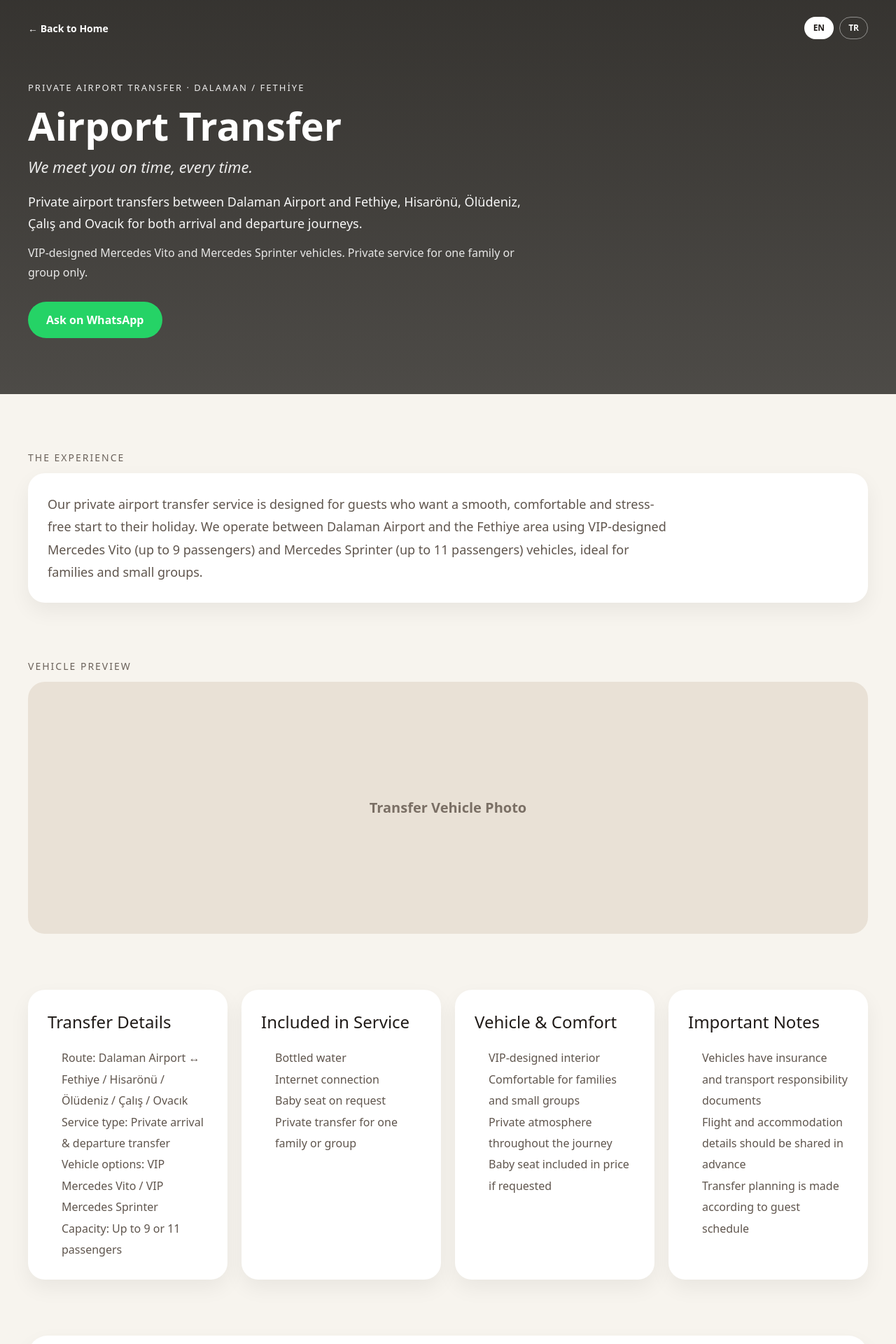
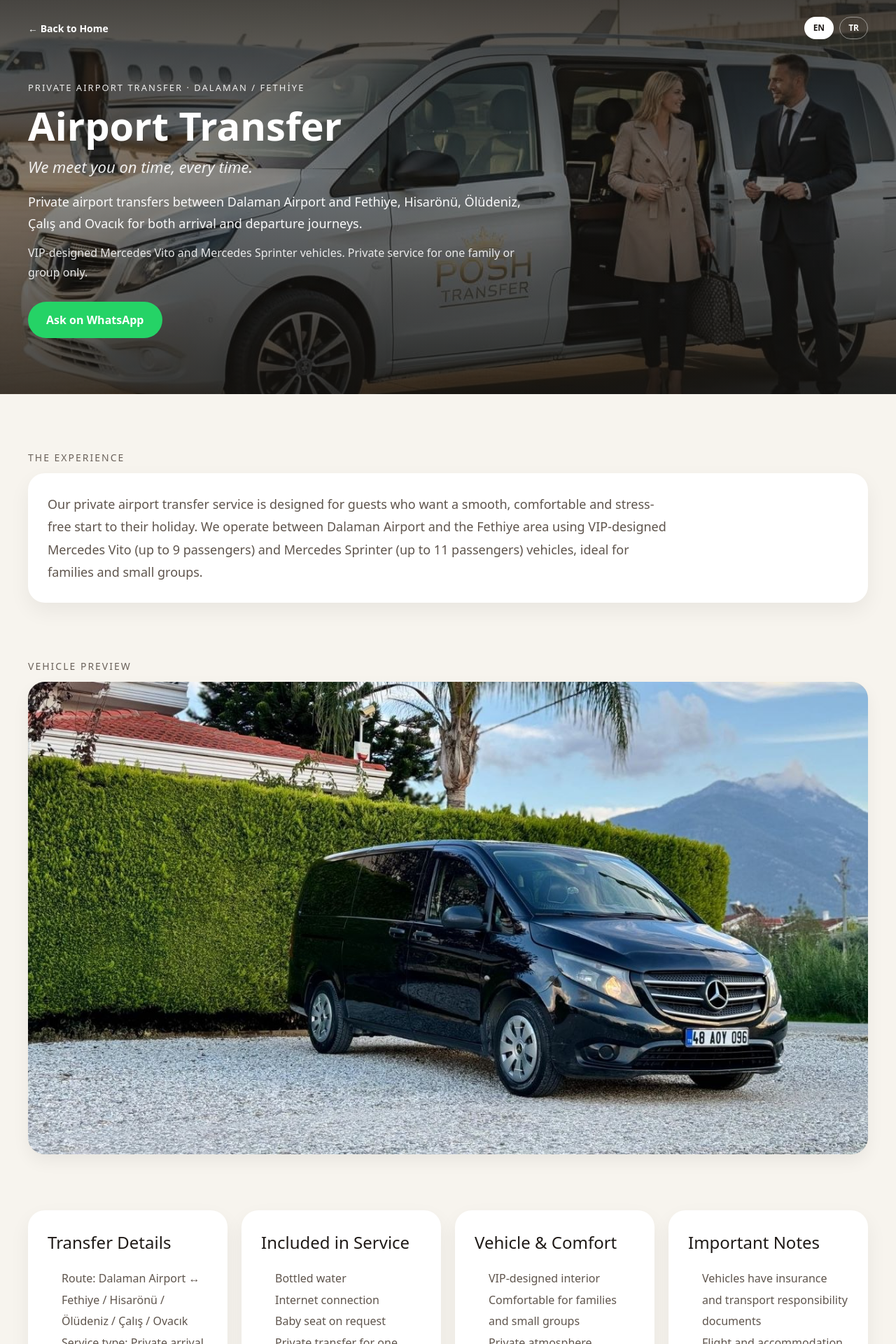
Before and after one commit to comendrive-a11y/comendrive-a11y, a Next.js app: page /airport-transfer in a window 1280 px wide. Shown: the top 1920 px of the page at 70% size. Built offline with nearby package versions, Linux system fonts and the light colour scheme.

Commit message:
Update page.tsx

```diff
--- a/app/airport-transfer/page.tsx
+++ b/app/airport-transfer/page.tsx
@@ -35,7 +35,6 @@ export default function AirportTransferPage() {
       : "Özel havalimanı transfer hizmetimiz, tatiline rahat, konforlu ve sorunsuz başlamak isteyen misafirler için tasarlanmıştır. Dalaman Havalimanı ile Fethiye bölgesi arasında, aileler ve küçük gruplar için ideal olan VIP tasarımlı Mercedes Vito (9 kişiye kadar) ve Mercedes Sprinter (11 kişiye kadar) araçlarla hizmet veriyoruz.",
 
     imageTitle: isEn ? "Vehicle Preview" : "Araç Görseli",
-    imagePlaceholder: isEn ? "Transfer Vehicle Photo" : "Transfer Araç Fotoğrafı",
 
     detailsTitle: isEn ? "Transfer Details" : "Transfer Bilgileri",
     detailsList: isEn
@@ -119,8 +118,11 @@ export default function AirportTransferPage() {
     <main style={{ background: "#f7f4ee", color: "#1f1a17", minHeight: "100vh" }}>
       <section
         style={{
-          background:
-  "linear-gradient(180deg, rgba(20,18,15,0.85) 0%, rgba(20,18,15,0.75) 100%)",
+          backgroundImage:
+            "linear-gradient(180deg, rgba(20,18,15,0.78) 0%, rgba(20,18,15,0.48) 45%, rgba(20,18,15,0.80) 100%), url('/airport-transfer-hero.jpg')",
+          backgroundPosition: "center",
+          backgroundSize: "cover",
+          backgroundRepeat: "no-repeat",
           color: "#fff",
           padding: "24px 20px 80px",
         }}
@@ -226,7 +228,7 @@ export default function AirportTransferPage() {
               style={{
                 fontSize: "18px",
                 lineHeight: 1.7,
-               maxWidth: "min(720px, 100%)",
+                maxWidth: "min(720px, 100%)",
                 marginBottom: "14px",
                 opacity: 0.96,
               }}
@@ -292,20 +294,24 @@ export default function AirportTransferPage() {
 
           <div
             style={{
+              borderRadius: "24px",
+              overflow: "hidden",
+              minHeight: "360px",
+              boxShadow: "0 10px 24px rgba(0,0,0,0.06)",
               background: "#e9e1d6",
-              borderRadius: "24px",
-              minHeight: "360px",
-              display: "flex",
-              alignItems: "center",
-              justifyContent: "center",
-              color: "#7a6f65",
-              fontWeight: 600,
-              fontSize: "20px",
-              textAlign: "center",
-              padding: "20px",
             }}
           >
-            {t.imagePlaceholder}
+            <img
+              src="/airport-transfer-preview.jpg"
+              alt="Airport Transfer Vehicle Preview"
+              style={{
+                width: "100%",
+                height: "100%",
+                minHeight: "360px",
+                objectFit: "cover",
+                display: "block",
+              }}
+            />
           </div>
         </div>
       </section>
```
